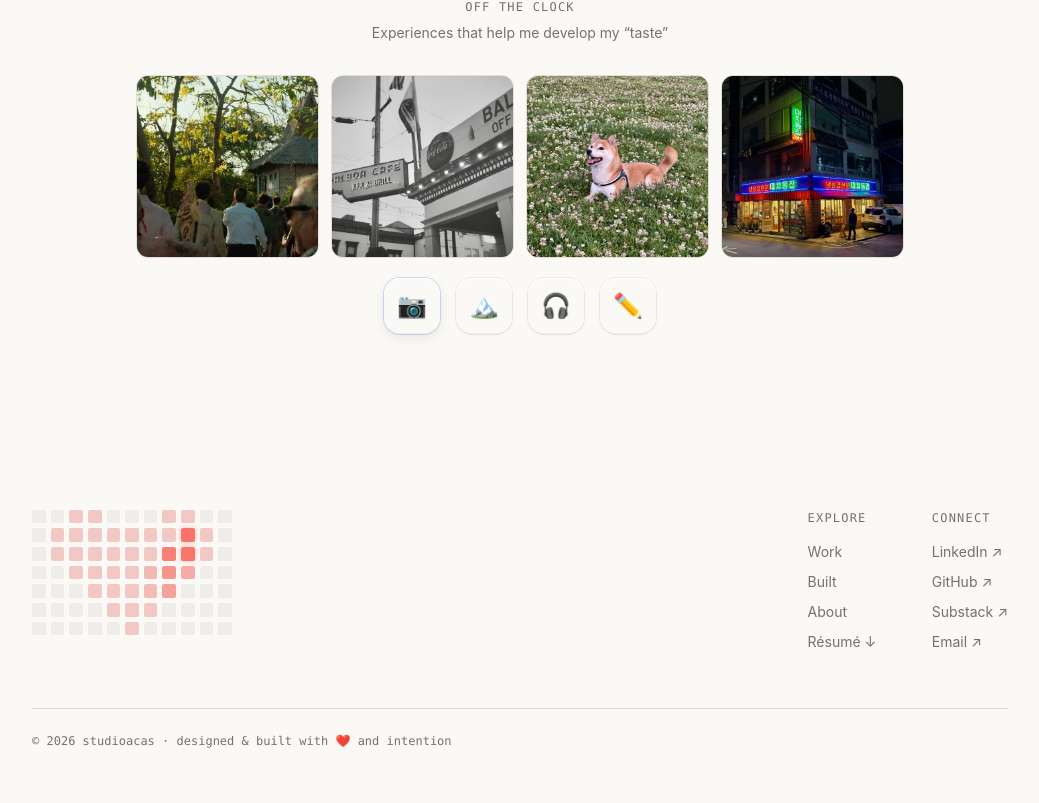
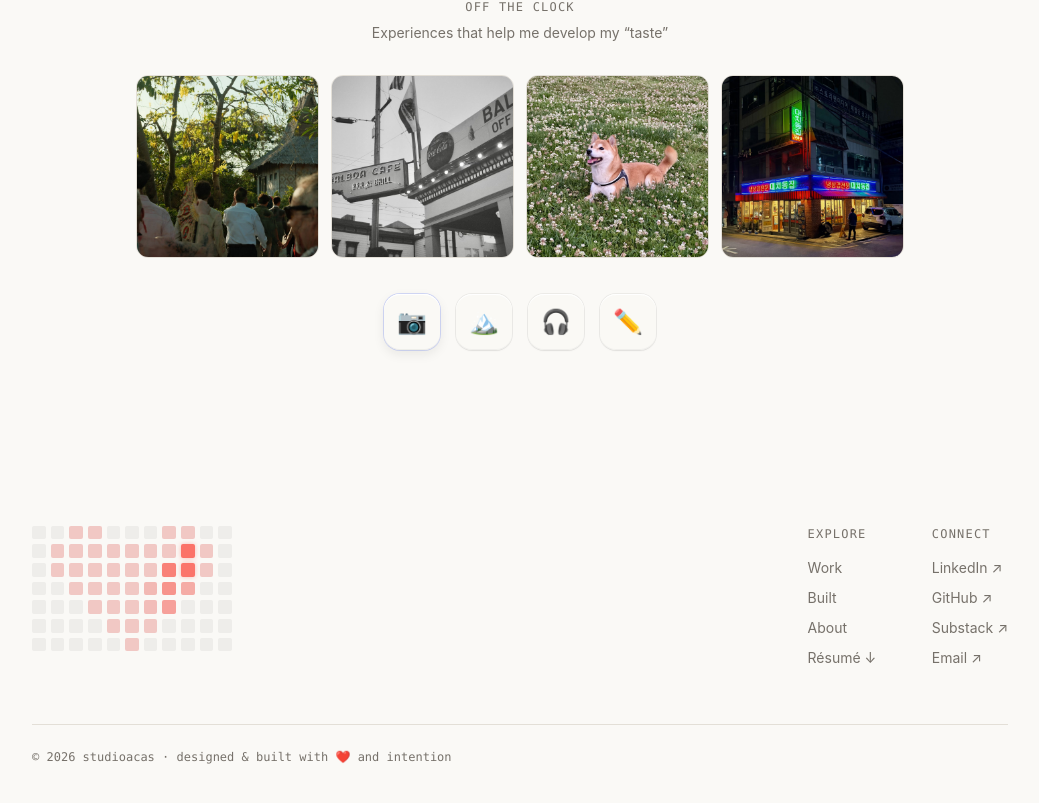
Before and after one commit to acaspx/portfolio-chops, a Next.js app: page / in a window 1280 px wide. Shown: the part 4483-5286 px from the top of the page, without its empty margins (120-1159 px from the left). Built offline with nearby package versions, Linux system fonts and the light colour scheme.

Commit message:
Off the clock: nudge tab icons 16px lower

```diff
--- a/components/EnjoyBubbles.tsx
+++ b/components/EnjoyBubbles.tsx
@@ -76,7 +76,7 @@ export default function EnjoyBubbles() {
         </div>
 
         {/* Tabs: a quiet icon row sitting just under the photos (no panel) */}
-        <ul className="mx-auto mt-5 flex max-w-3xl flex-wrap items-center justify-center gap-3 sm:gap-4">
+        <ul className="mx-auto mt-9 flex max-w-3xl flex-wrap items-center justify-center gap-3 sm:gap-4">
           {enjoy.map((e, i) => {
             const on = active === i;
             return (
```
